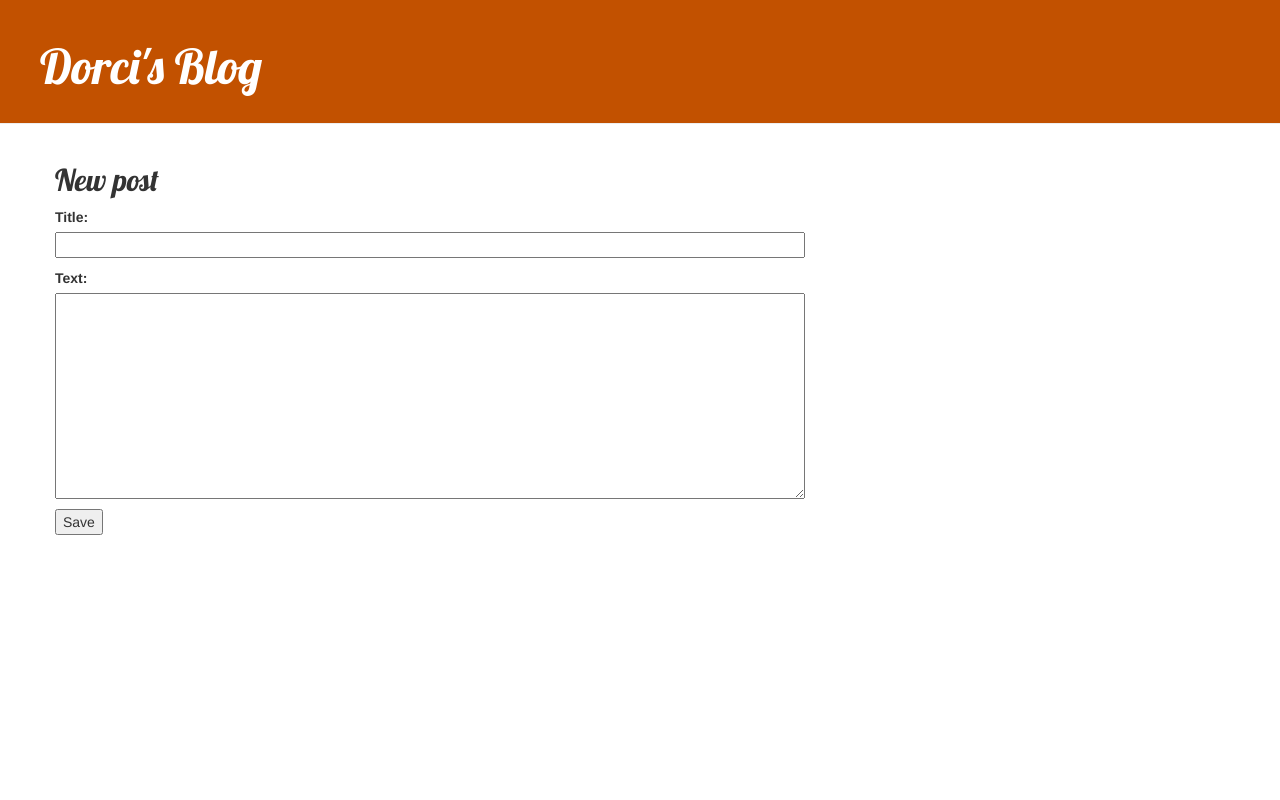
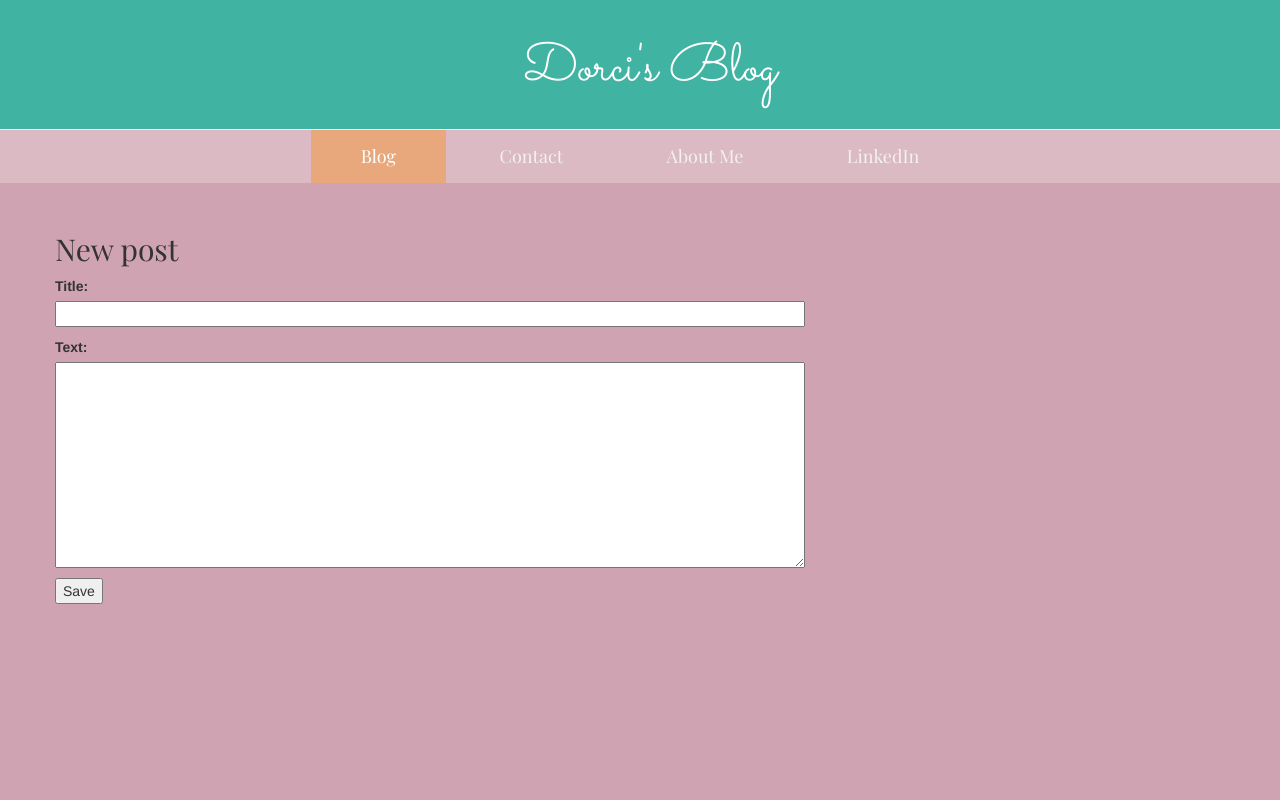
Before and after one commit to dorci-t/my-first-blog, a Django app: page /post/new/ in a window 1280 px wide. Run offline with Django 3.2, Linux system fonts and the light colour scheme; some libraries are stand-ins or nearby versions.

Commit message:
Added menu and modified CSS.

```diff
--- a/blog/static/css/blog.css
+++ b/blog/static/css/blog.css
@@ -1,13 +1,62 @@
 .page-header {
-    background-color: #C25100;
+    background-color: #41b3a3;
     margin-top: 0;
+    margin-bottom: 0;
     padding: 20px 20px 20px 40px;
+   /* text-transform:capitalize;
+    font-variant:small-caps;
+    font-weight:bold; */
 }
 
 .page-header h1, .page-header h1 a, .page-header h1 a:visited, .page-header h1 a:active {
     color: #ffffff;
-    font-size: 36pt;
+    font-size: 40pt;
     text-decoration: none;
+    font-family: 'Sacramento', cursive;
+    text-align: center;
+}
+
+body {
+    background-color: #cfa3b1;
+}
+
+/* Add a black background color to the top navigation */
+.top-nav {
+    margin-top: 0;
+    margin-bottom: 30;
+    background-color: #dbbac4;
+    overflow: hidden;
+    font-family: 'Playfair Display', serif;
+    position: relative;
+    text-align:center;
+}
+
+  /* Style the links inside the navigation bar */
+.top-nav a {
+    color: #f2f2f2;
+    text-align: center;
+    padding: 14px 50px;
+    text-decoration: none;
+    font-size: 18px;
+    display:inline-block;
+   /* float: none;
+    position: absolute;
+    right: 50%;
+    left: 50%;
+    transform: translate(-50%, -50%);
+    float: left;*/
+}
+
+  /* Change the color of links on hover */
+.top-nav a:hover {
+    background-color: #e7d1d8;
+    color: #271c1f;
+}
+
+  /* Add a color to the active/current link */
+.top-nav a.active {
+    background-color: #e8a87c;
+    color: white;
 }
 
 .content {
@@ -15,11 +64,11 @@
 }
 
 h1, h2, h3, h4 {
-    font-family: 'Lobster', cursive;
+    font-family: 'Playfair Display', serif;
 }
 
 .date {
-    color: #40e0d0;
+    color: #b3e0da;
 }
 
 .save {
@@ -30,7 +79,7 @@ h1, h2, h3, h4 {
     width: 100%;
 }
 
-.top-menu, .top-menu:hover, .top-menu:visited {
+ .top-menu, .top-menu:hover, .top-menu:visited {
     color: #ffffff;
     float: right;
     font-size: 26pt;
@@ -39,8 +88,10 @@ h1, h2, h3, h4 {
 
 .post {
     margin-bottom: 70px;
+    color: #d9efec;
+    text-align: left;
 }
 
 .post h2 a, .post h2 a:visited {
-    color: #000000;
+    color: #348f82;
 }
--- a/blog/templates/blog/base.html
+++ b/blog/templates/blog/base.html
@@ -5,6 +5,8 @@
         <link rel="stylesheet" href="//maxcdn.bootstrapcdn.com/bootstrap/3.2.0/css/bootstrap.min.css">
         <link rel="stylesheet" href="//maxcdn.bootstrapcdn.com/bootstrap/3.2.0/css/bootstrap-theme.min.css">
         <link href="//fonts.googleapis.com/css?family=Lobster&subset=latin,latin-ext" rel="stylesheet" type="text/css">
+        <link href="https://fonts.googleapis.com/css2?family=Playfair+Display&display=swap" rel="stylesheet" type="text/css">
+        <link href="https://fonts.googleapis.com/css2?family=Sacramento&display=swap" rel="stylesheet">
         <link rel="stylesheet" href="{% static 'css/blog.css' %}">
     </head>
     <body>
@@ -13,6 +15,12 @@
                 <a href="{% url 'post_new' %}" class="top-menu"><span class="glyphicon glyphicon-plus"></span></a>
             {% endif %}
             <h1><a href="/">Dorci's Blog</a></h1>
+        </div>
+        <div class="top-nav">
+            <a class="active" href="{% url 'post_list' %}">Blog</a>
+            <a href="#contact">Contact</a>
+            <a href="#about">About Me</a>
+            <a target="_blank" rel="noopener noreferrer" href="https://www.linkedin.com/in/dorottya-t%C3%A9nyi-076a99151/">LinkedIn</a>
         </div>
         <div class="content container">
             <div class="row">
```
